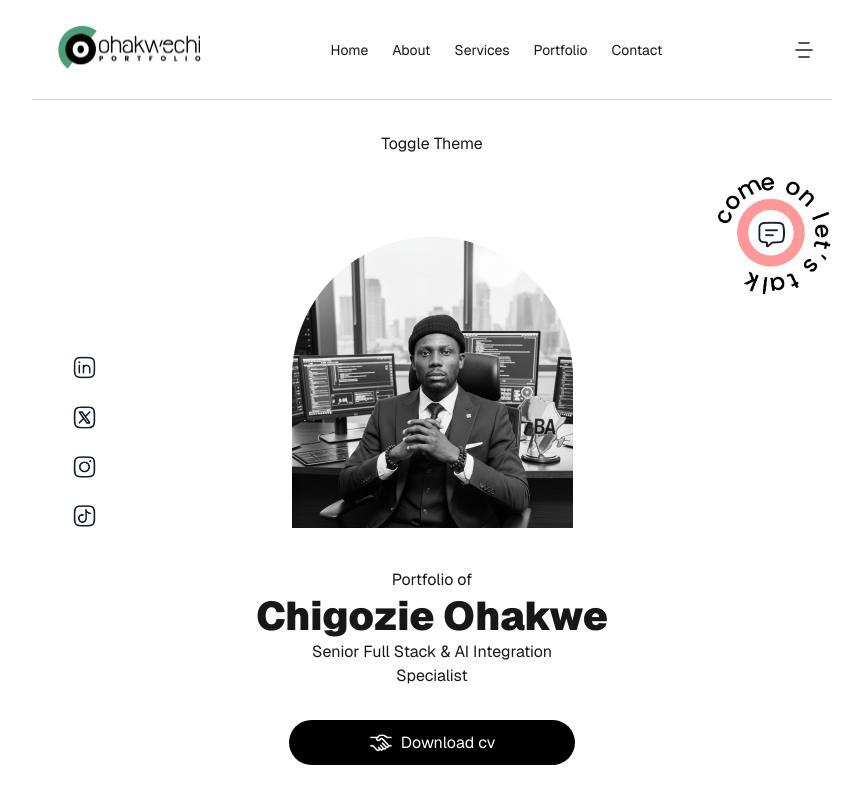
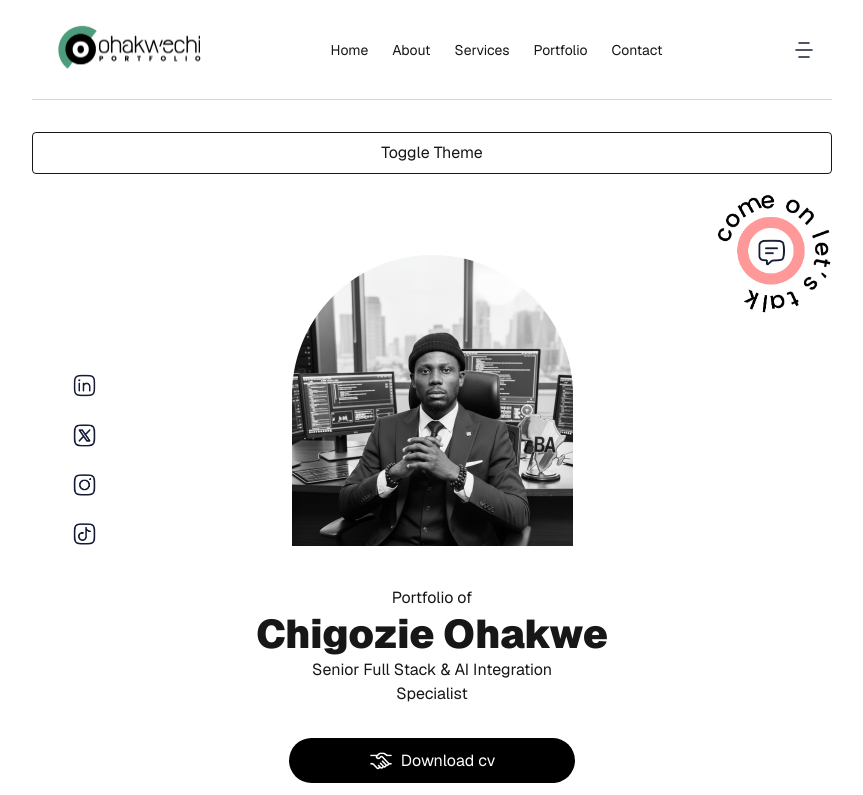
Before and after one commit to Ohakwechi/Ohakwechi-portfolio, a Next.js app: page / in a window 1280 px wide. Shown: the top 795 px of the page, without its empty margins (208-1071 px from the left). Built offline with nearby package versions, Linux system fonts and the light colour scheme.

Commit message:
fixed toggler

```diff
--- a/app/components/ThemeToggle.jsx
+++ b/app/components/ThemeToggle.jsx
@@ -9,7 +9,7 @@
       return (
 
 
-            <button onClick={() => setTheme(theme === 'dark' ? 'light' : 'dark')}>
+            <button onClick={() => setTheme(theme === 'dark' ? 'light' : 'dark')} className='border p-2 rounded cursor-pointer'>
             Toggle Theme
             </button>
 
```
